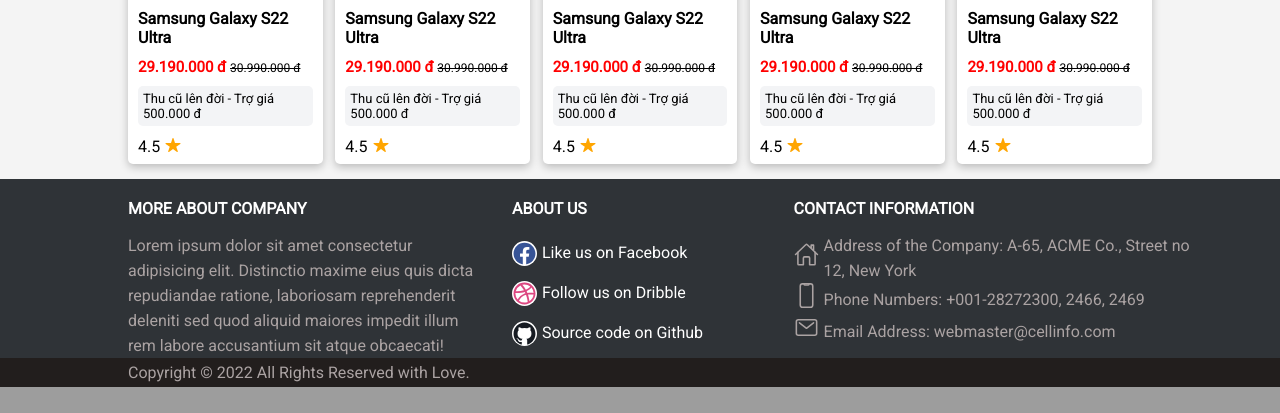
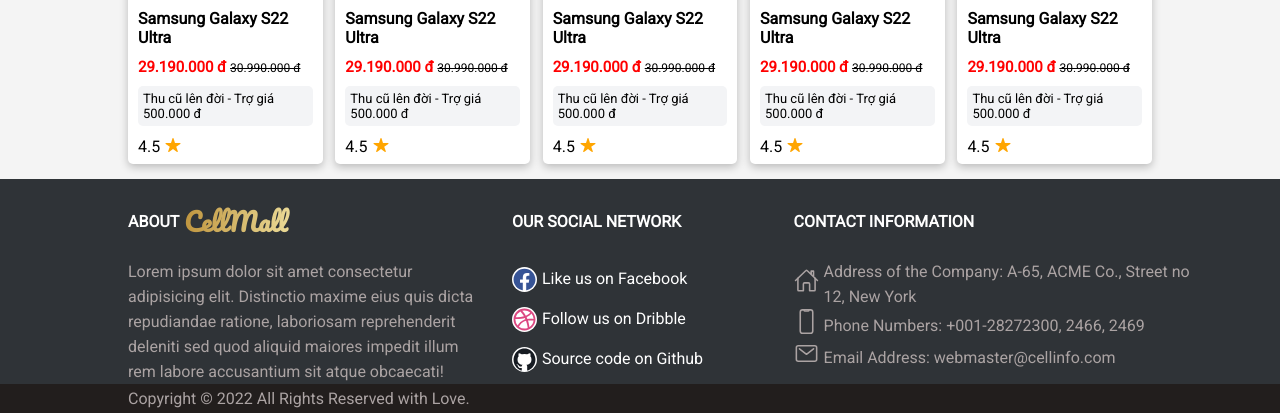
Before and after one commit to AnhDuc0125/CellMall, a PHP site: page /pages/home.php in a window 1280 px wide. Shown: the part 3711-4124 px from the top of the page. Before the commit the page ends 4098 px from the top, so only its background shows below. Run offline with PHP 8.4, Linux system fonts and the light colour scheme; data comes from the database, SQL or seed files in the repository; data that the repository does not hold is empty.

Commit message:
update ui

```diff
--- a/assets/css/footer.css
+++ b/assets/css/footer.css
@@ -34,8 +34,11 @@
 }
 
 .column__title {
+  height: 45px;
   margin-bottom: 15px;
   color: white;
+  display: flex;
+  align-items: center;
 }
 
 .column__content {
--- a/assets/css/master.css
+++ b/assets/css/master.css
@@ -3,7 +3,7 @@
 
 :root {
   --primary-color: #1e242f;
-  --secondary-color: #cc9900;
+  --secondary-color: #bf953f;
   --background-color: #f4f4f4;
   --box-shadow: rgba(0, 0, 0, 0.24) 0px 3px 8px;
 }
--- a/assets/css/navbar.css
+++ b/assets/css/navbar.css
@@ -25,14 +25,17 @@
 }
 
 .logo {
-  width: fit-content;
+  width: 150px;
   height: 45px;
   display: flex;
   align-items: center;
   font-family: "Pacifico", cursive;
-  color: white;
   font-size: 35px;
+  font-weight: 600;
   cursor: pointer;
+  background: linear-gradient(to right, #bf953f, #fcf6ba);
+  -webkit-background-clip: text;
+  -webkit-text-fill-color: transparent;
 }
 
 .search {
@@ -75,10 +78,30 @@
 .another a {
   color: white;
   transition: 0.25s;
+  position: relative;
 }
 
-.another a:hover {
+.another a > * {
+  transition: 0.25s ease-in-out;
+}
+
+.underline {
+  position: absolute;
+  top: 110%;
+  height: 2px;
+  width: 0%;
+  background-image: linear-gradient(to right, #bf953f, #fcf6ba);
+  border-radius: 50px;
+  user-select: none;
+  pointer-events: none;
+}
+
+.another a:hover > *:not(.underline) {
   transform: translateY(-3px);
+}
+
+.another a:hover > .underline {
+  width: 100%;
 }
 
 .about,
--- a/layout/footer.php
+++ b/layout/footer.php
@@ -1,7 +1,9 @@
 <div id="footer">
     <div class="footer__start">
         <div class="footer__column">
-            <h4 class="column__title">MORE ABOUT COMPANY</h4>
+            <h4 class="column__title">ABOUT <span class="logo"
+                    style="margin-left: 5px; display: inline-block; font-size: 25px">
+                    CellMall</span></h4>
             <div class="column__content">
                 Lorem ipsum dolor sit amet consectetur adipisicing elit. Distinctio maxime eius quis dicta
                 repudiandae ratione, laboriosam reprehenderit deleniti sed quod aliquid maiores impedit illum rem
@@ -9,7 +11,7 @@
             </div>
         </div>
         <div class="footer__column">
-            <h4 class="column__title">ABOUT US</h4>
+            <h4 class="column__title">OUR SOCIAL NETWORK</h4>
             <div class="column__content">
                 <ul>
                     <li>
--- a/layout/navbar.php
+++ b/layout/navbar.php
@@ -8,11 +8,12 @@
             </div>
             <div class="another">
                 <a href="#" class="about">
-                <ion-icon name="people-outline" class="symbol"></ion-icon>
+                    <ion-icon name="people-outline" class="symbol"></ion-icon>
                     <div class="content">
                         <p class="item__title">About Us</p>
                         <b class="item__detail">Our team</b>
                     </div>
+                    <span class="underline"></span>
                 </a>
                 <a href="#" class="contact">
                     <ion-icon name="call-outline" class="symbol"></ion-icon>
@@ -20,6 +21,7 @@
                         <p class="item__title">Contact Us</p>
                         <b class="item__detail">2466.2469</b>
                     </div>
+                    <span class="underline"></span>
                 </a>
                 <a href="../pages/cart.php" class="cart">
                     <ion-icon name="bag-handle-outline" class="symbol"></ion-icon>
@@ -27,6 +29,7 @@
                         <p class="item__title">Your Cart</p>
                         <b class="item__detail">Check Cart</b>
                     </div>
+                    <span class="underline"></span>
                 </a>
                 <a href="login.php" class="member">
                     <ion-icon name="person-outline" class="symbol"></ion-icon>
@@ -42,6 +45,7 @@
 
                         ?>
                     </div>
+                    <span class="underline"></span>
                 </a>
             </div>
         </div>
```
